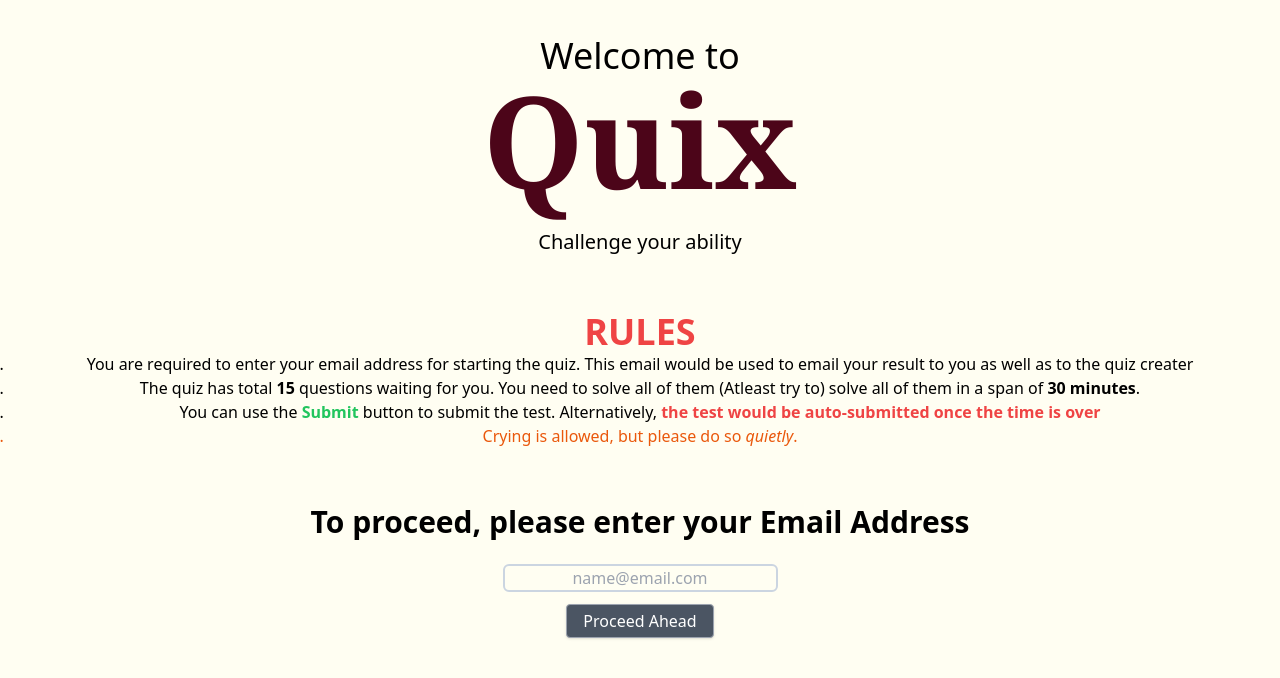
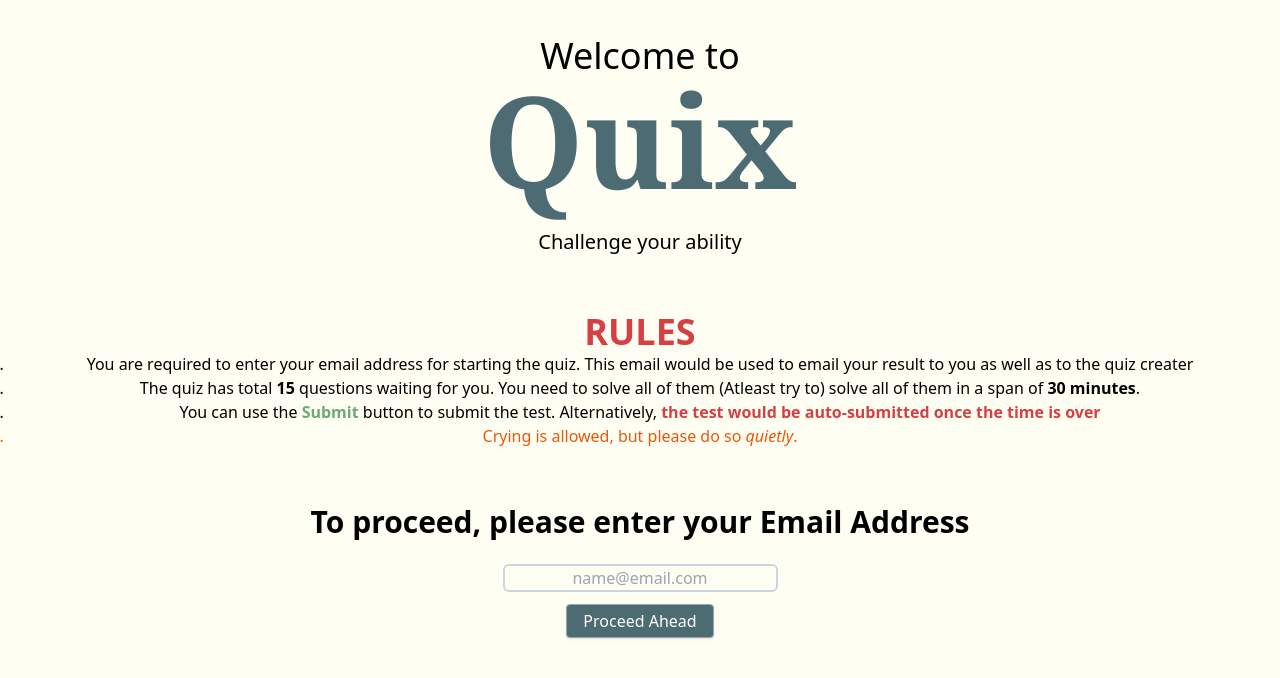
Before and after one commit to hiferli/QuiX, a React (Create React App) app: page / in a window 1280 px wide. Shown: the top 678 px of the page. Built offline with nearby package versions, Linux system fonts and the light colour scheme.

Commit message:
Changing Color Pallete

```diff
--- a/src/Pages/Home.js
+++ b/src/Pages/Home.js
@@ -29,17 +29,17 @@ const Home = ({email , setEmail}) => {
     return (
         <>
             <h1 className='mt-9 text-4xl '>Welcome to</h1>
-            <h1 className='text-9xl text-rose-950 font-serif font-black'>Quix</h1>
+            <h1 className='text-9xl text-[#4D6B73] font-serif font-black'>Quix</h1>
             <br />
             <h3 className='text-xl '>Challenge your ability</h3>
 
             <br /><br />
             <div className="rules m-2">
-                <h2 className='text-4xl font-black text-red-500 text-transform: uppercase'>Rules</h2>
+                <h2 className='text-4xl font-black text-[#D64045] text-transform: uppercase'>Rules</h2>
                 <ol className='list-decimal'>
                     <li>You are required to enter your email address for starting the quiz. This email would be used to email your result to you as well as to the quiz creater</li>
                     <li>The quiz has total <span className='font-bold'>{QUIZ_DATA.NUMBER_OF_QUESTIONS}</span> questions waiting for you. You need to solve all of them (Atleast try to) solve all of them in a span of <span className='font-bold'>{QUIZ_DATA.QUIZ_TIME.MINUTES} minutes</span>.</li>
-                    <li>You can use the <span className='font-bold text-green-500'>Submit</span> button to submit the test. Alternatively, <span className='font-bold text-red-500'>the test would be auto-submitted once the time is over</span></li>
+                    <li>You can use the <span className='font-bold text-[#6BAA75]'>Submit</span> button to submit the test. Alternatively, <span className='font-bold text-[#D64045]'>the test would be auto-submitted once the time is over</span></li>
                     <li className='text-orange-600 '>Crying is allowed, but please do so <i>quietly</i>.</li>
                 </ol>
             </div>
@@ -51,7 +51,7 @@ const Home = ({email , setEmail}) => {
                 <br />
                 <input className='px-5  border-2 rounded-md border-slate-300 hover:border-gray-400' placeholder='name@email.com' type="email" name="email" id="email" onChange={(event) => setEmail(event.target.value)} />
                 <br />
-                <button className='m-3 bg-gray-600 hover:bg-white hover:text-gray-600 text-white py-1 px-4 border border-gray-400 rounded shadow' type='submit'>Proceed Ahead</button>
+                <button className='m-3 bg-[#4D6B73] hover:bg-white hover:text-gray-600 text-white py-1 px-4 border border-gray-400 rounded shadow' type='submit'>Proceed Ahead</button>
 
             </form>
         </>
```
